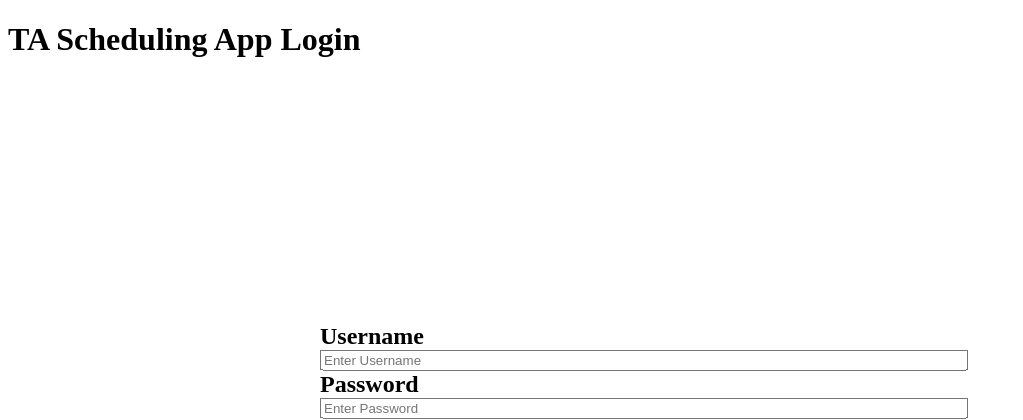
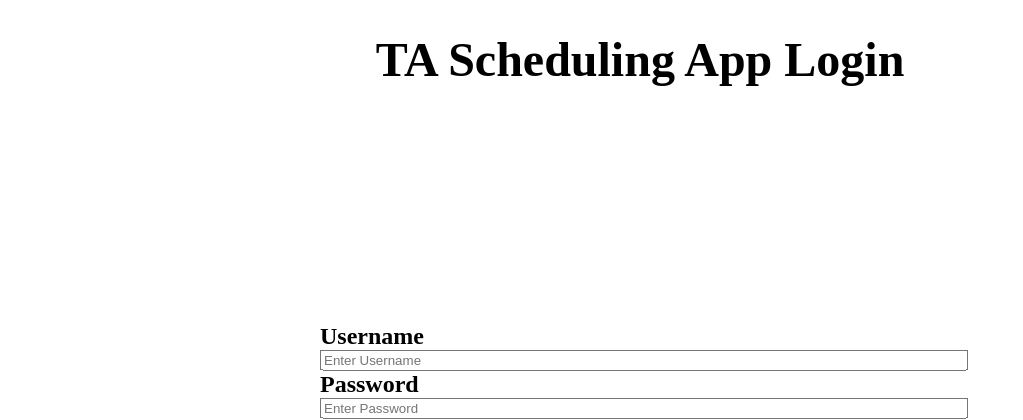
Before and after one commit to kwoehrer/TAScheduler, a Django app: template templates/login.html in a window 1280 px wide. Shown: the top 420 px of the page, without its empty margins (0-1023 px from the left). Run offline with Django 4.2, Linux system fonts and the light colour scheme; the template is opened without the code that fills it, so the values that code supplies are empty.

Commit message:
Updated login template.

```diff
--- a/templates/login.html
+++ b/templates/login.html
@@ -4,6 +4,10 @@
     <meta charset="UTF-8">
     <title>TA Scheduling App Login</title>
     <style>
+        h1{
+            font-size:48px;
+            text-align:center;
+        }
         .container{
             width: 50%;
           margin: 0;
```
